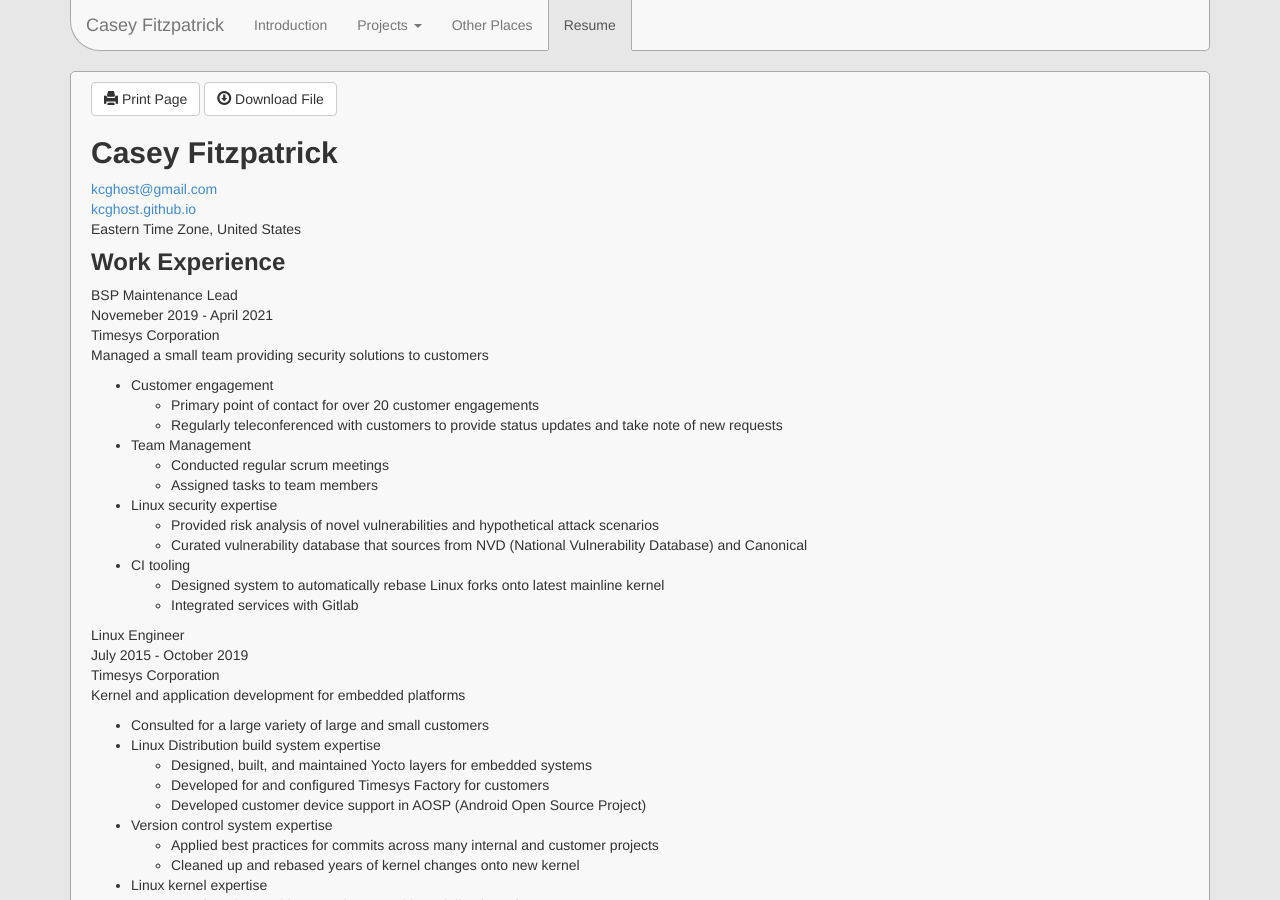
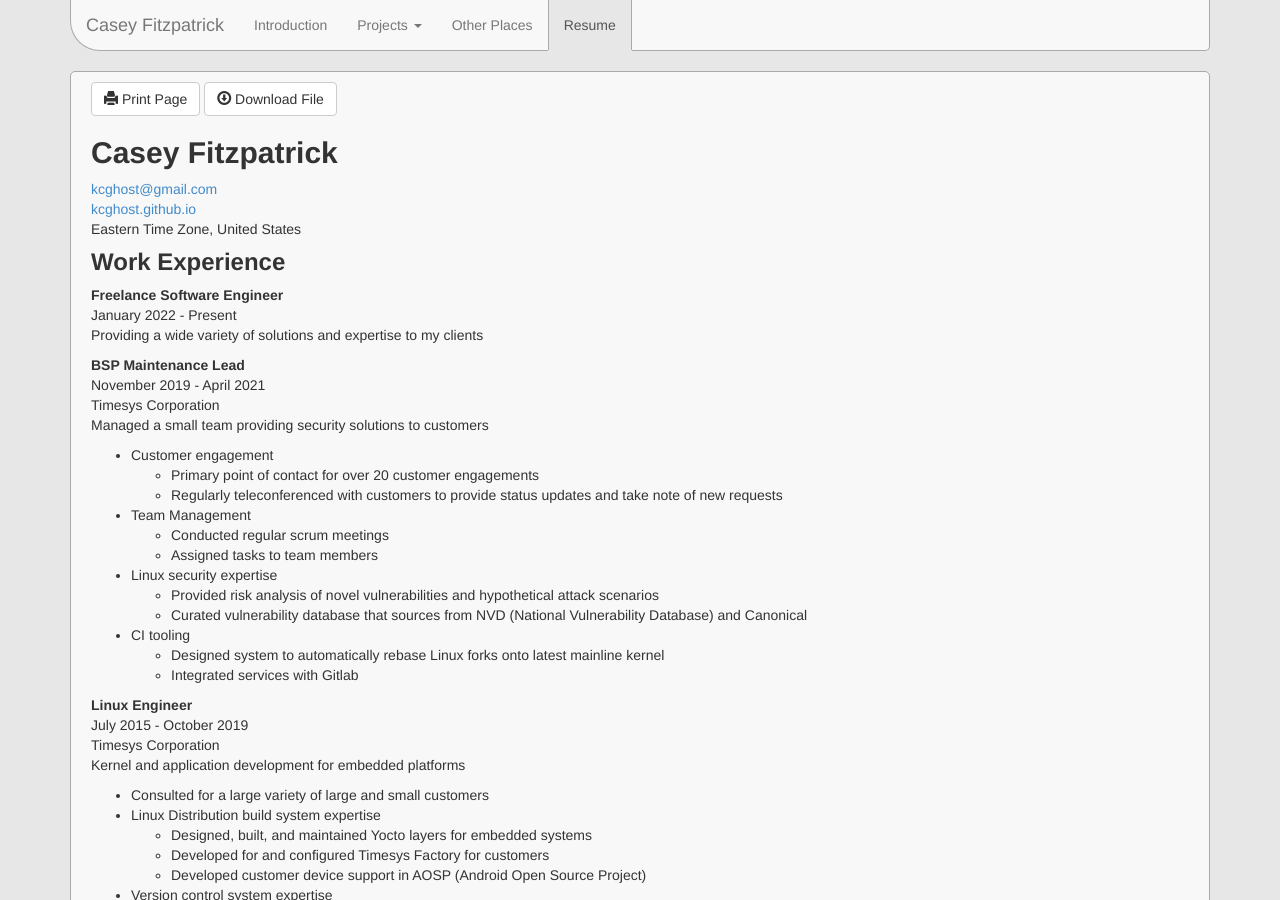
Before and after one commit to kcghost/kcghost.github.io, a Jekyll site: the page built from resume.html, in a window 1280 px wide and 900 px high. Built offline with Jekyll 4.4.1, drawn with Linux system fonts in a browser that asks for light colours.

Commit message:
Add freelancing

```diff
--- a/_includes/resume.md
+++ b/_includes/resume.md
@@ -4,8 +4,12 @@
 Eastern Time Zone, United States
 
 ### Work Experience ###
-BSP Maintenance Lead
-Novemeber 2019 - April 2021
+**Freelance Software Engineer**
+January 2022 - Present
+Providing a wide variety of solutions and expertise to my clients
+
+**BSP Maintenance Lead**
+November 2019 - April 2021
 Timesys Corporation
 Managed a small team providing security solutions to customers
 
@@ -22,7 +26,7 @@ Managed a small team providing security solutions to customers
     - Designed system to automatically rebase Linux forks onto latest mainline kernel
     - Integrated services with Gitlab
 
-Linux Engineer
+**Linux Engineer**
 July 2015 - October 2019
 Timesys Corporation
 Kernel and application development for embedded platforms
@@ -42,7 +46,7 @@ Kernel and application development for embedded platforms
     - Designed UEFI secure boot and encrypted RFS (Root File System) mechanism in Yocto
     - Developed secure boot mechanisms for both x86 and ARM platforms.
 
-Embedded Systems Software Engineer
+**Embedded Systems Software Engineer**
 July 2012 - June 2015
 Software Design Solutions
 Developed applications for both embedded and desktop platforms
--- a/online_presence.html
+++ b/online_presence.html
@@ -6,7 +6,8 @@ description: A list of web pages that are related to Casey Fitzpatrick
 <h1>My stuff on the interwebs</h1>
 <ul>
     <li><a href="https://github.com/kcghost">GitHub</a></li>
+	<li><a href="https://www.upwork.com/freelancers/~0176125ee49b30b161">Upwork</a></li>
+    <li><a href="https://www.linkedin.com/in/caseyfitzpatrick42">LinkedIn</a></li>
     <li><a href="http://stackoverflow.com/users/2916285/kcghost">Stack Overflow</a></li>
-    <li><a href="https://www.linkedin.com/in/caseyfitzpatrick42">LinkedIn</a></li>
     <li><a href="http://www.thingiverse.com/kcghost/about">Thingiverse</a></li>
 </ul>
```
